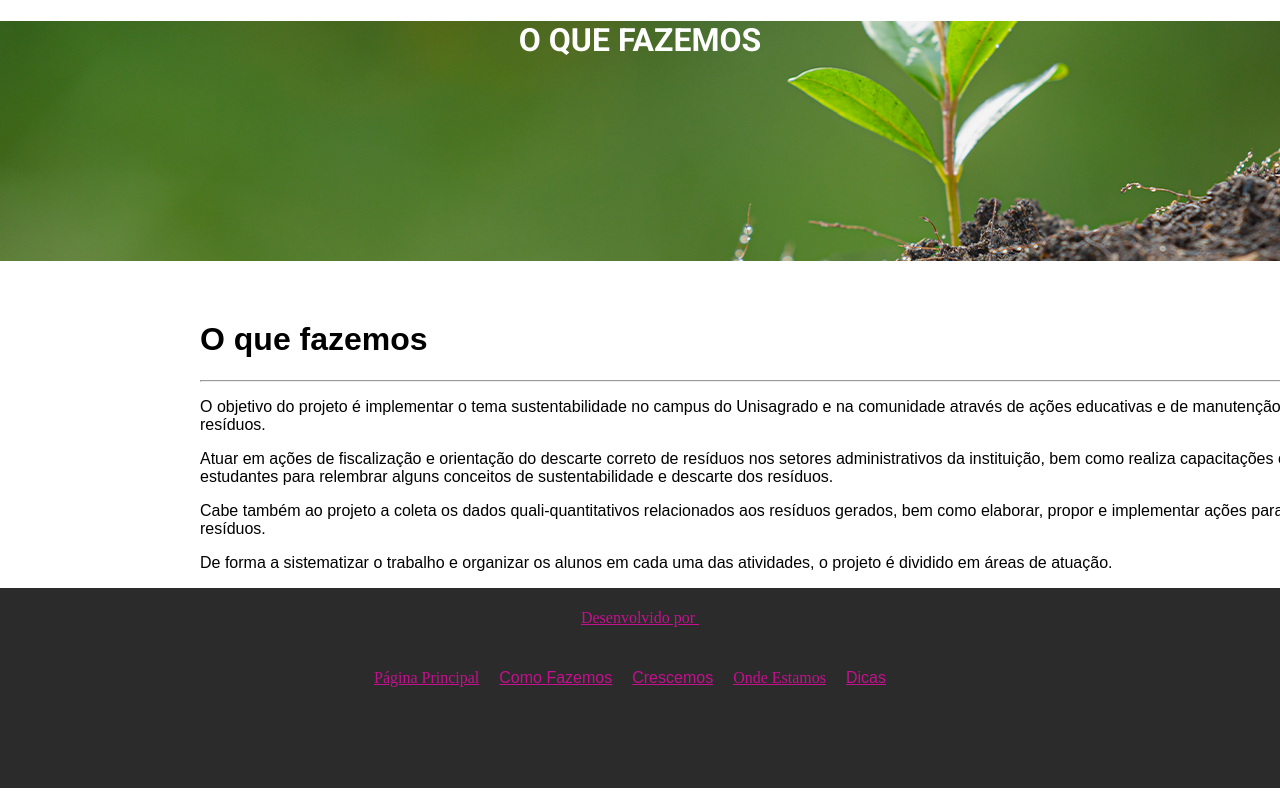
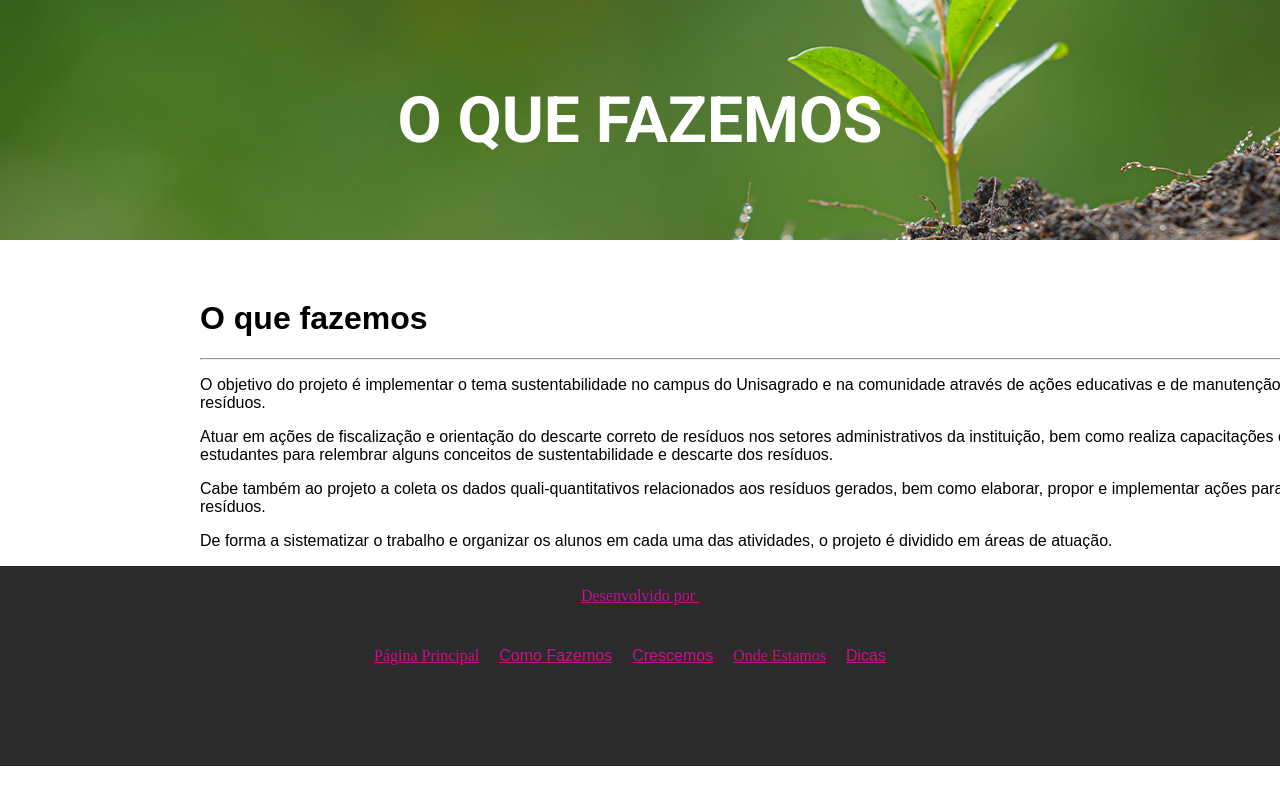
Before and after one commit to GustaCani/Projeto_REGER, a React (Vite) app in the folder frontend/: page /#/o-que-fazemos in a window 1280 px wide. Shown: the top 800 px of the page. Built offline with nearby package versions, Linux system fonts and the light colour scheme.

Commit message:
Update styles.css

```diff
--- a/frontend/src/assets/paginas/components_oquefazemos/Header/styles.css
+++ b/frontend/src/assets/paginas/components_oquefazemos/Header/styles.css
@@ -1,12 +1,15 @@
 .header2{
     background-image: url(./oquefazemos.jpg);
+    background-size: auto;
     height: 240px;
-    width: 100% ;
+    width: 100%;
+    display: flex;
+    align-items: center;
+    justify-content: center;
 }
 
-.header2 h1{
+.header2{
     text-align: center;
-    margin-bottom: 20%;
     color: white;
     font-size: xx-large;
     font-family: 'Roboto', sans-serif;
```
